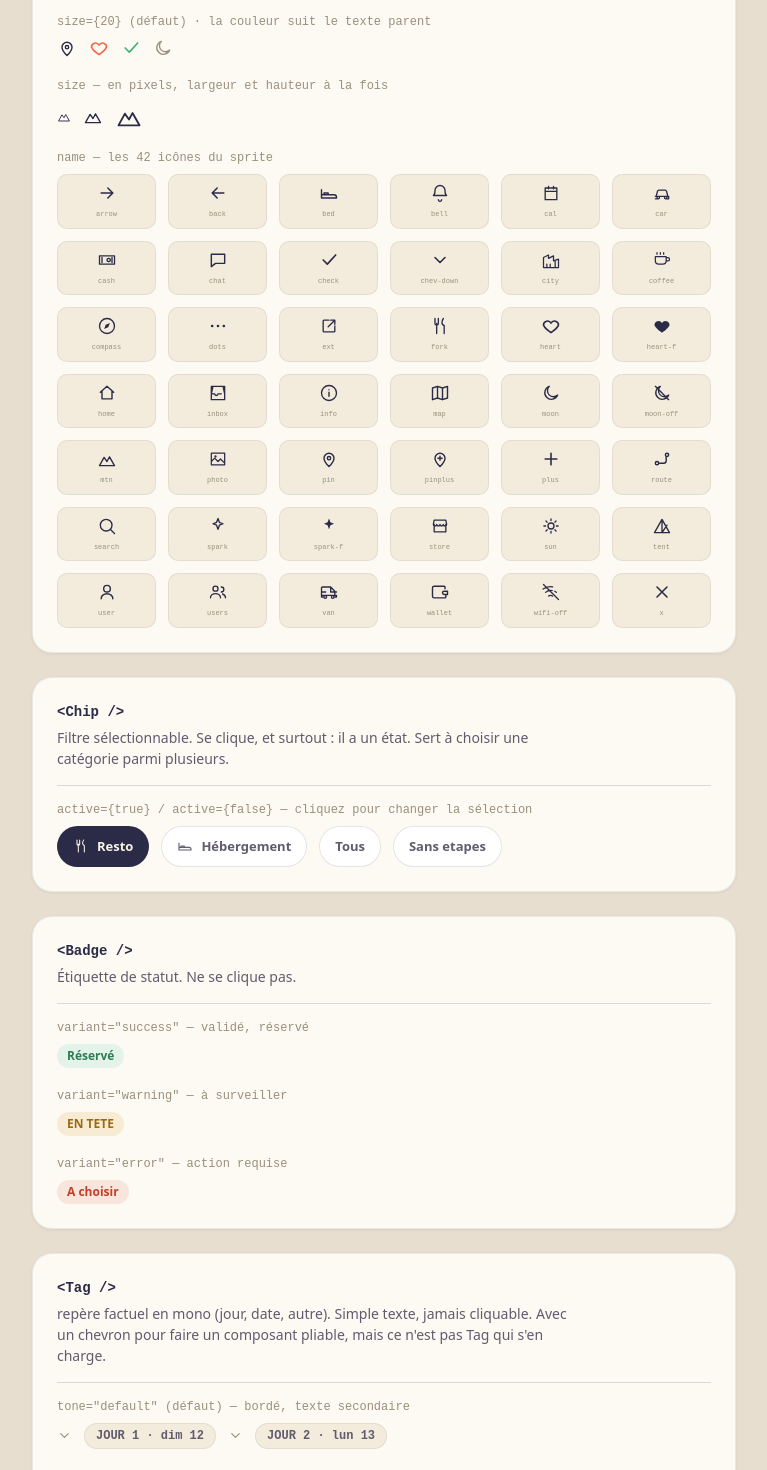
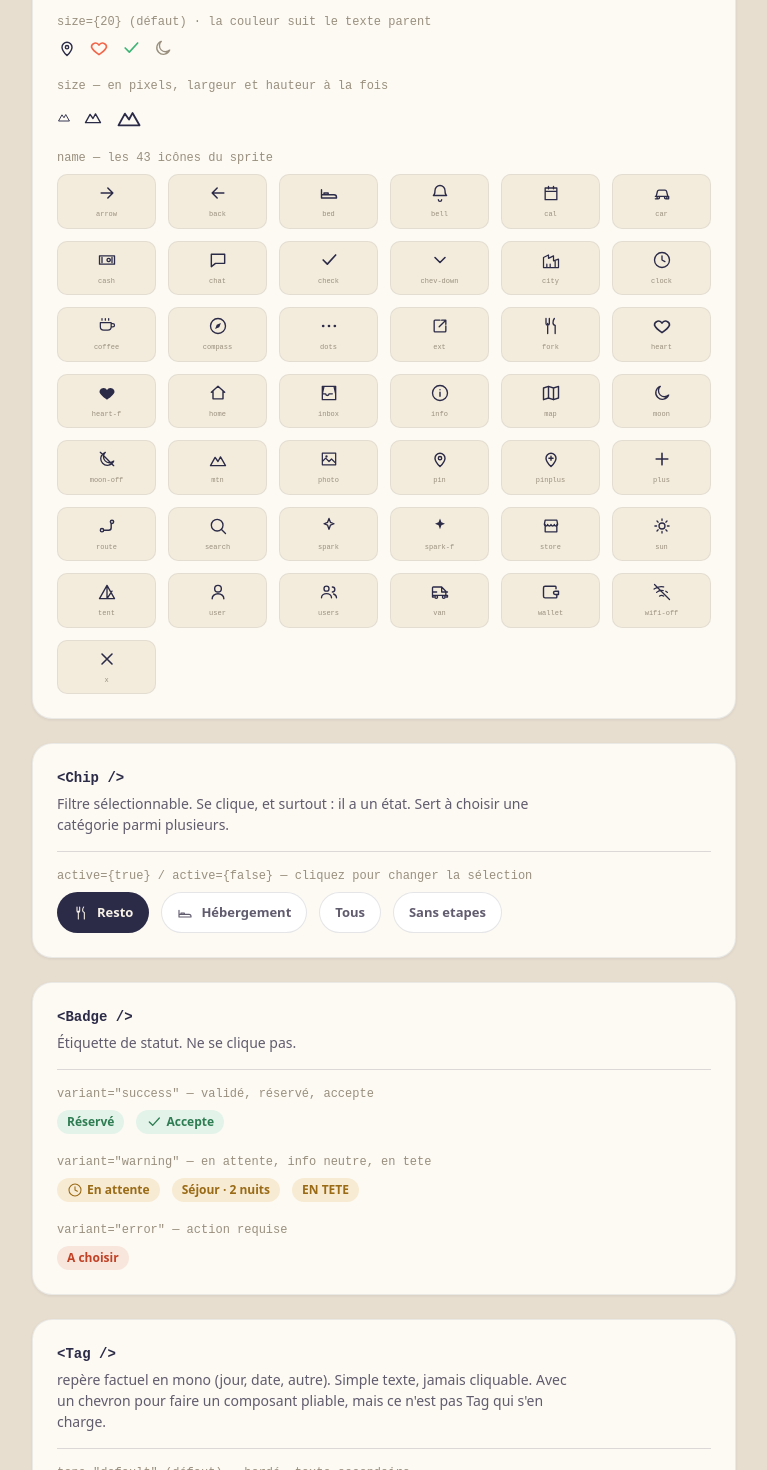
Before and after one commit to Blueton23/Transcendence, a React (Vite) app in the folder srcs/frontend/: page / in a window 1280 px wide. Shown: the part 1324-2794 px from the top of the page, without its empty margins (256-1023 px from the left). Built offline with nearby package versions, Linux system fonts and the light colour scheme.

Commit message:
fix: shared component Badge + add Icon

```diff
--- a/srcs/frontend/index.html
+++ b/srcs/frontend/index.html
@@ -54,6 +54,7 @@
     <symbol id="i-users" viewBox="0 0 24 24"><path d="M9 11a3 3 0 100-6 3 3 0 000 6zM3 19c0-2.8 2.7-5 6-5s6 2.2 6 5M16 6a3 3 0 010 6M21 19c0-2.2-1.5-4-3.5-4.6" fill="none" stroke="currentColor" stroke-width="1.6" stroke-linecap="round" stroke-linejoin="round"></path></symbol>
     <symbol id="i-ext" viewBox="0 0 24 24"><path d="M14 5h5v5M19 5l-8 8M12 5H6a1 1 0 00-1 1v12a1 1 0 001 1h12a1 1 0 001-1v-6" fill="none" stroke="currentColor" stroke-width="1.6" stroke-linecap="round" stroke-linejoin="round"></path></symbol>
     <symbol id="i-x" viewBox="0 0 24 24"><path d="M6 6l12 12M18 6L6 18" fill="none" stroke="currentColor" stroke-width="1.9" stroke-linecap="round" stroke-linejoin="round"></path></symbol>
+    <symbol id="i-clock" viewBox="0 0 24 24"><circle cx="12" cy="12" r="9" fill="none" stroke="currentColor" stroke-width="1.6"></circle><path d="M12 7v5l3.5 2" fill="none" stroke="currentColor" stroke-width="1.6" stroke-linecap="round" stroke-linejoin="round"></path></symbol>
     </defs>
     </svg>
     <div id="root"></div>
--- a/srcs/frontend/src/pages/Demo.tsx
+++ b/srcs/frontend/src/pages/Demo.tsx
@@ -145,10 +145,13 @@ function Demo() {
         name="Badge"
         role="Étiquette de statut. Ne se clique pas."
       >
-        <Specimen label='variant="success" — validé, réservé'>
+        <Specimen label='variant="success" — validé, réservé, accepte'>
           <Badge variant="success">Réservé</Badge>
+          <Badge icon={<Icon name="check" size={16} />} variant="success">Accepte</Badge>
         </Specimen>
-        <Specimen label='variant="warning" — à surveiller'>
+        <Specimen label='variant="warning" — en attente, info neutre, en tete'>
+          <Badge variant="warning" icon={<Icon name="clock" size={16} />}>En attente</Badge>
+          <Badge variant="warning">Séjour · 2 nuits</Badge>
           <Badge variant="warning">EN TETE</Badge>
         </Specimen>
         <Specimen label='variant="error" — action requise'>
--- a/srcs/frontend/src/shared/ui/Badge.tsx
+++ b/srcs/frontend/src/shared/ui/Badge.tsx
@@ -15,9 +15,9 @@ const variantStyles = {
 	error: "bg-error-bg text-error",
 };
 
-const baseStyle = "inline-flex items-center justify-center rounded-full px-2.5 py-1 font-bold text-xs"
+const baseStyle = "inline-flex items-center justify-center gap-1 rounded-full px-2.5 py-1 font-bold text-xs"
 
-function Badge({ children, variant, icon, className=""}: BadgeProps) {
+function Badge({ children, variant, icon, className="" }: BadgeProps) {
 	const variantStyle = variantStyles[variant];
 	let iconElement = null;
 	if (icon){
--- a/srcs/frontend/src/shared/ui/Icon.tsx
+++ b/srcs/frontend/src/shared/ui/Icon.tsx
@@ -4,7 +4,7 @@ import type { SVGProps } from "react";
 // eslint-disable-next-line react-refresh/only-export-components
 export const iconNames = [
 	"arrow", "back", "bed", "bell", "cal", "car", "cash", "chat",
-	"check", "chev-down", "city", "coffee", "compass", "dots", "ext",
+	"check", "chev-down", "city", "clock", "coffee", "compass", "dots", "ext",
 	"fork", "heart", "heart-f", "home", "inbox", "info", "map",
 	"moon", "moon-off", "mtn", "photo", "pin", "pinplus", "plus",
 	"route", "search", "spark", "spark-f", "store", "sun", "tent",
```
Also changed, not shown: 2 other files (tests, documents, lock files or other folders).
